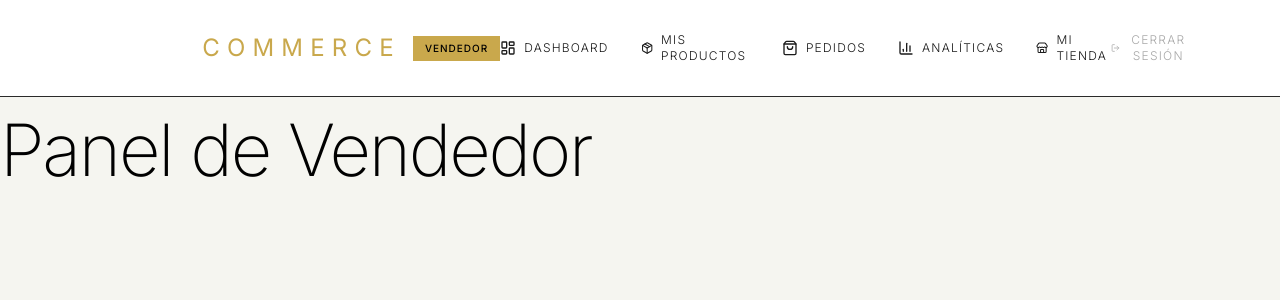
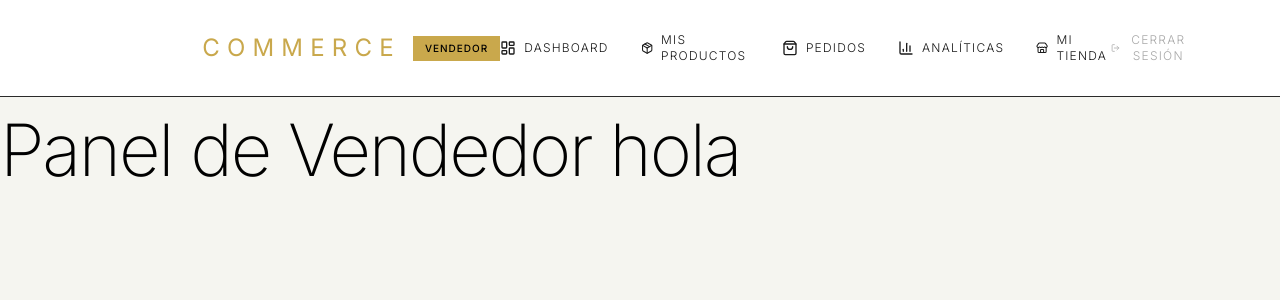
Before and after one commit to jd-pro-ti/Apex-Commerce, a Next.js app: page /dashboard/vendedor in a window 1280 px wide. Shown: the top 300 px of the page. Built offline with nearby package versions, Linux system fonts and the light colour scheme.

Commit message:
Prueba de cambio dekos

```diff
--- a/src/app/dashboard/vendedor/page.jsx
+++ b/src/app/dashboard/vendedor/page.jsx
@@ -11,7 +11,7 @@ export default function VendedorDashboard() {
     <>
       <NavbarVendedor />
       <main className="pt-28 pb-12 bg-[#f5f5f0] min-h-screen">
-       <h1 className="text-black">Panel de Vendedor</h1>
+       <h1 className="text-black">Panel de Vendedor hola</h1>
       </main>
     </>
   );
```
